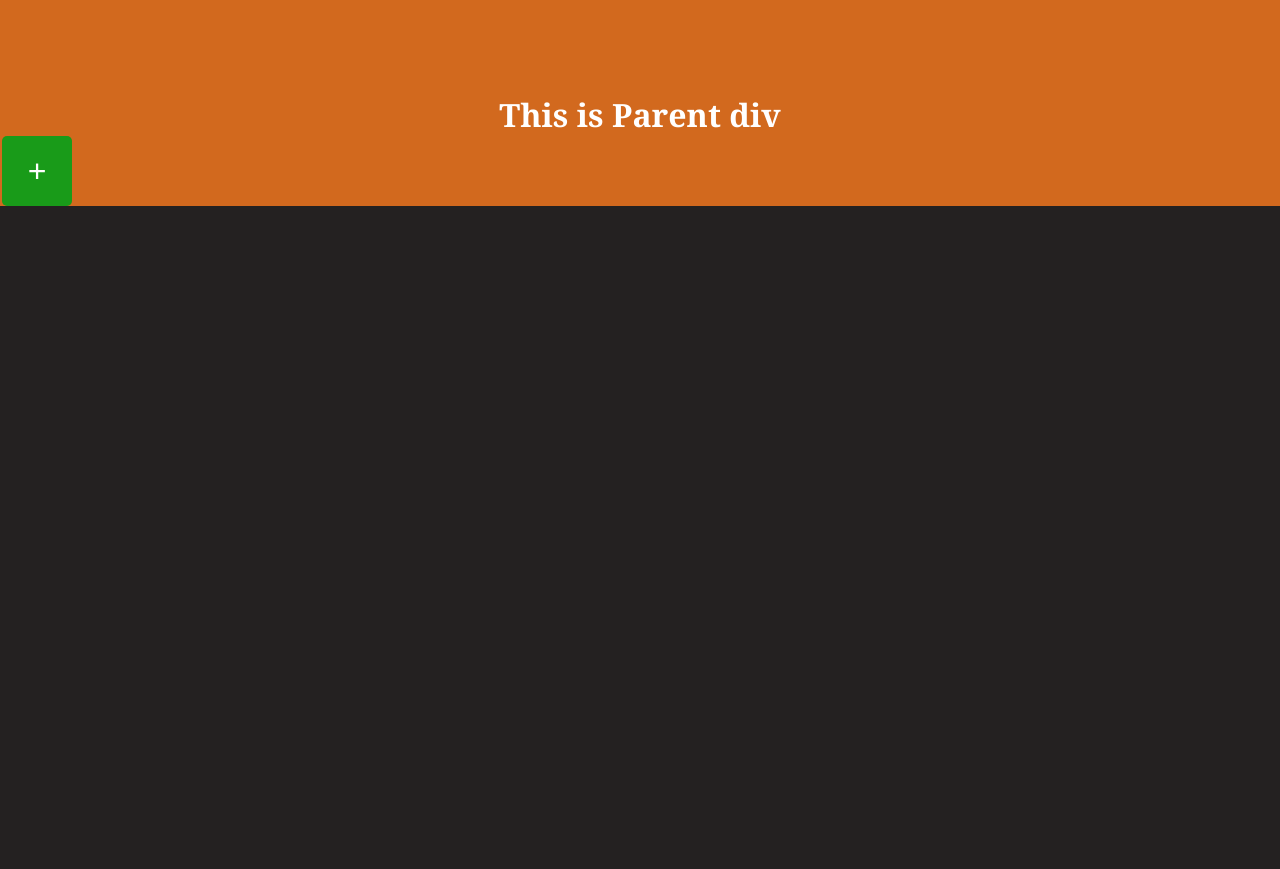
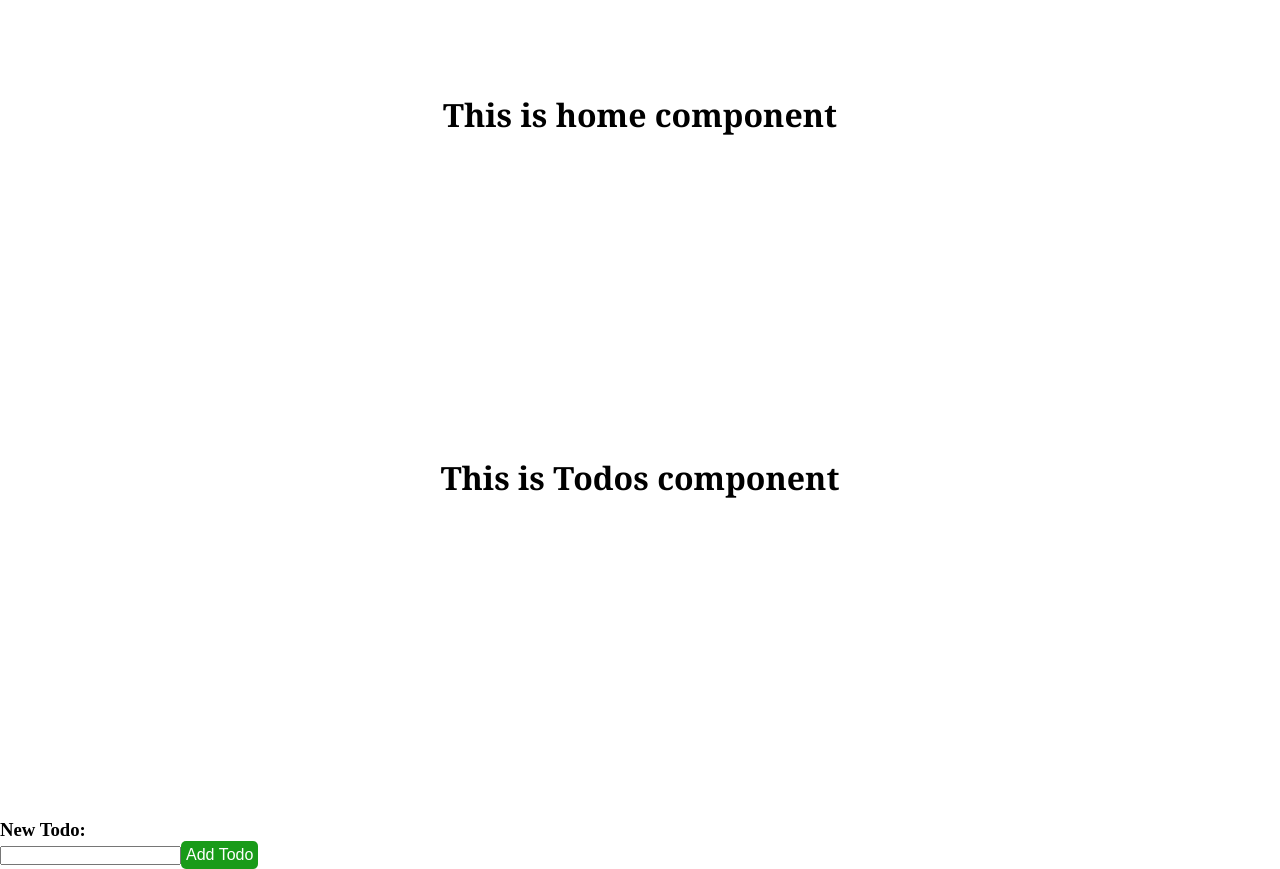
Before and after one commit to A-Nafis-Ch/React_Tutorial, a React (Create React App) app: page / in a window 1280 px wide. Shown: the part 300-1169 px from the top of the page. Before the commit the page ends 800 px from the top, so only its background shows below. Built offline with nearby package versions, Linux system fonts and the light colour scheme.

Commit message:
Files updated 10/4/25

```diff
--- a/public/style.css
+++ b/public/style.css
@@ -46,20 +46,21 @@
 }
 button{
 
-    height: 70px;
+    /* height: 70px;
     width: 70px;
-    margin: 0 2px;
+    margin: 0 2px; */
     background-color: rgb(25, 155, 25);
     border-style: none;
     border-radius: 5px;
     color: white;
-    font-size: 2rem;
+    font-size: 1rem;
+    padding: 5px;
     cursor: pointer;
 
 }
 h1{
 
-    color: white;
+    color: black;
     font-family: Georgia, 'Times New Roman', Times, serif;
     text-align: center;
     padding-top: 25%;
@@ -67,17 +68,20 @@ h1{
 
 p{
 
-    color: white;
+    color: black
     font-family: Georgia, 'Times New Roman', Times, serif;
     text-align: center;
     padding-top: 25%;
 }
 body{
 
-    background-color: rgb(36, 33, 33);
+    /* background-color: rgb(36, 33, 33); */
 
 }
 .ParentDiv{
 
     background-color: chocolate;
 }
+h3{
+    color: black;
+}
--- a/src/App.js
+++ b/src/App.js
@@ -15,7 +15,11 @@ import React from 'react'
 // import EVENT_HANDLER from './EVENT_HANDLER/EveHand';
 // import EventBinding from './EVENT_BINDING/EventBinding';
 // import HooksUseState from './Hooks_UseState/HooksUseState';
-import EventBubbling from './Event_Bubbling/EventBubbling';
+// import EventBubbling from './Event_Bubbling/EventBubbling';
+// import FORM from './components/FORM/FORM'
+// import Child from './components/STATE_LIFTING/Child'
+import Home from './components/STATE_LIFTING/Home';
+
 
 
 
@@ -29,6 +33,11 @@ function App(){
   //       <Card key={index} titleText ={item.title} descText ={item.desc}/>
 
   // ));
+
+  // const data = 'This is from parent component';
+  // const ChildHandler = (childdata) =>{
+  //   console.log('App: '+childdata);
+  // }
 
     return <>
 
@@ -46,7 +55,13 @@ function App(){
 
     {/* <HooksUseState /> */}
 
-    <EventBubbling />
+    {/* <EventBubbling /> */}
+
+    {/* <FORM /> */}
+
+
+
+    {/* <Child data={data} childdata = {ChildHandler}/> */}
 
 
 
@@ -59,6 +74,9 @@ function App(){
     <ReactBootstrap name = "John Cena"/>
     <FaYoutube className = 'icons' />
      */}
+
+     <Home />
+
 
 
 
--- /dev/null
+++ b/src/components/FORM/FORM.js
@@ -0,0 +1,89 @@
+import React, {useState} from 'react'
+import style from './form.module.css'
+
+function FORM() {
+
+    // const [name, setName] = useState('');
+    // const [email, setEmail] = useState('');
+    // const [password, setPassword] = useState('');
+
+
+    const [user, setUser] = useState({
+        name: '',
+        email: '',
+        password: ''
+    });
+    const {name,email,password} = user;
+
+    // const nameHandler = (e) =>{
+    //     setName(e.target.value);
+    //     // console.log(e.target.value)
+    // }
+    // const emailHandler = (e) =>{
+    //     setEmail(e.target.value);
+    //     // console.log(e.target.value)
+    // }
+    // const passwordHandler = (e) =>{
+    //     setPassword(e.target.value);
+    //     // console.log(e.target.value)
+    // }
+
+const HandleChange = (e) => {
+
+    setUser({...user,[e.target.name]: e.target.value});
+}
+
+    const submitHandler = (e) =>{
+
+        console.log('Submitted')
+        // const userInfo = {
+        //     name,
+        //     email,
+        //     password,
+        // }
+
+        // console.log(userInfo);
+
+        console.log(user);
+        e.preventDefault();
+
+    }
+
+  return (
+    <div>
+
+        <div>
+        <h1 >Registration Form</h1>
+        </div>
+
+        <form action='' onSubmit={submitHandler}>
+
+            <div className={style.formGroup}>
+            <label htmlFor='name'>Name:</label>
+            <input type='text' name='name' id='name' value={name}
+            onChange={HandleChange} required></input>
+            </div>
+
+            <div className={style.formGroup}>
+            <label htmlFor='email'>Email:</label>
+            <input type='email' name='email' id='email' value={email} onChange={HandleChange}required></input>
+            </div>
+
+            <div className={style.formGroup}>
+            <label htmlFor='password'>Password:</label>
+            <input type='password' name='password' id='password' value={password} onChange={HandleChange}required></input>
+            </div>
+
+            <div>
+
+                <button type='submit' >Submit</button>
+            </div>
+
+        </form>
+
+
+    </div>
+  )
+}
+
+export default FORM
--- /dev/null
+++ b/src/components/FORM/form.module.css
@@ -0,0 +1,5 @@
+.formGroup{
+
+    margin: 10px 0;
+    color: #ffff;
+}
--- /dev/null
+++ b/src/components/STATE_LIFTING/Child.js
@@ -0,0 +1,18 @@
+import React from 'react'
+
+const Child = (props) => {
+
+    const data2 = 'I am from Child Component'
+
+    props.childdata(data2);
+
+  return (
+    <div>
+      {/* <h1>This is Child Component.</h1> */}
+      <h3>{props.data}</h3>
+
+    </div>
+  )
+}
+
+export default Child
--- /dev/null
+++ b/src/components/STATE_LIFTING/Home.js
@@ -0,0 +1,32 @@
+import React, { useState } from 'react'
+
+import Todos from './Todos';
+import NewTodo from './NewTodo';
+import Todo from './Todo';
+
+
+const todoArray = ["todo1","todo2"];
+
+const Home = () => {
+
+  const [todos, setTodos] = useState(todoArray);
+
+  const handleNewTodo = (newTodo) => {
+    setTodos(...todos, newTodo);
+  }
+
+
+
+
+  return (
+    <div>
+      <h1>This is home component</h1>
+
+      <Todos todolist = {todoArray}/>
+      <Todo />
+      <NewTodo onTodo={handleNewTodo}/>
+    </div>
+  )
+}
+
+export default Home
--- /dev/null
+++ b/src/components/STATE_LIFTING/NewTodo.js
@@ -0,0 +1,25 @@
+import React, { useState } from 'react'
+
+const NewTodo = (props) => {
+
+  const [todo, setTodo] = useState('');
+  const handleInputChange = (e) => {
+    setTodo(e.target.value);
+  }
+  const handleSubmit = (e) => {
+    e.preventDefault();
+    // console.log(todo);
+    props.onTodo(todo);
+  }
+  return (
+    <div>
+      <form onSubmit={handleSubmit}>
+        <label htmlFor='todo'><h3>New Todo: </h3></label>
+        <input type='text' id='todo' name='todo' value={todo} onChange={handleInputChange}></input>
+        <button>Add Todo</button>
+      </form>
+    </div>
+  )
+}
+
+export default NewTodo
--- /dev/null
+++ b/src/components/STATE_LIFTING/Todo.js
@@ -0,0 +1,12 @@
+import React from 'react'
+
+const Todo = (props) => {
+
+  return (
+
+      <p>{ props.todo}</p>
+
+  )
+}
+
+export default Todo
--- /dev/null
+++ b/src/components/STATE_LIFTING/Todos.js
@@ -0,0 +1,20 @@
+import React from 'react'
+
+import Todo from './Todo'
+
+const Todos = (props) => {
+
+    // console.log(props.todolist)
+  return (
+
+    <div>
+      <h1>This is Todos component</h1>
+      {props.todolist.map((todo, index) => {
+        <Todo key={index} todo={todo} />
+      })}
+
+    </div>
+  );
+};
+
+export default Todos
```
